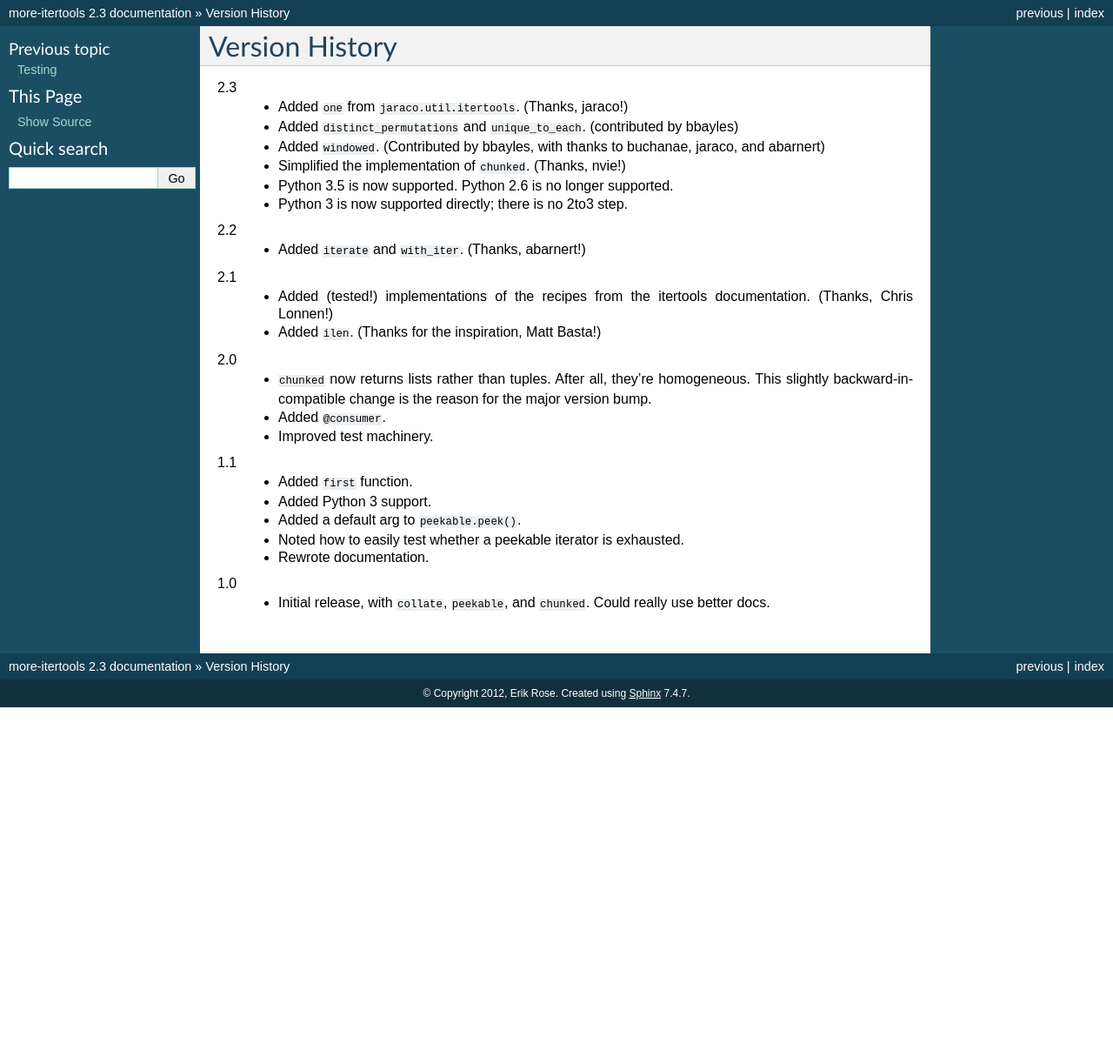
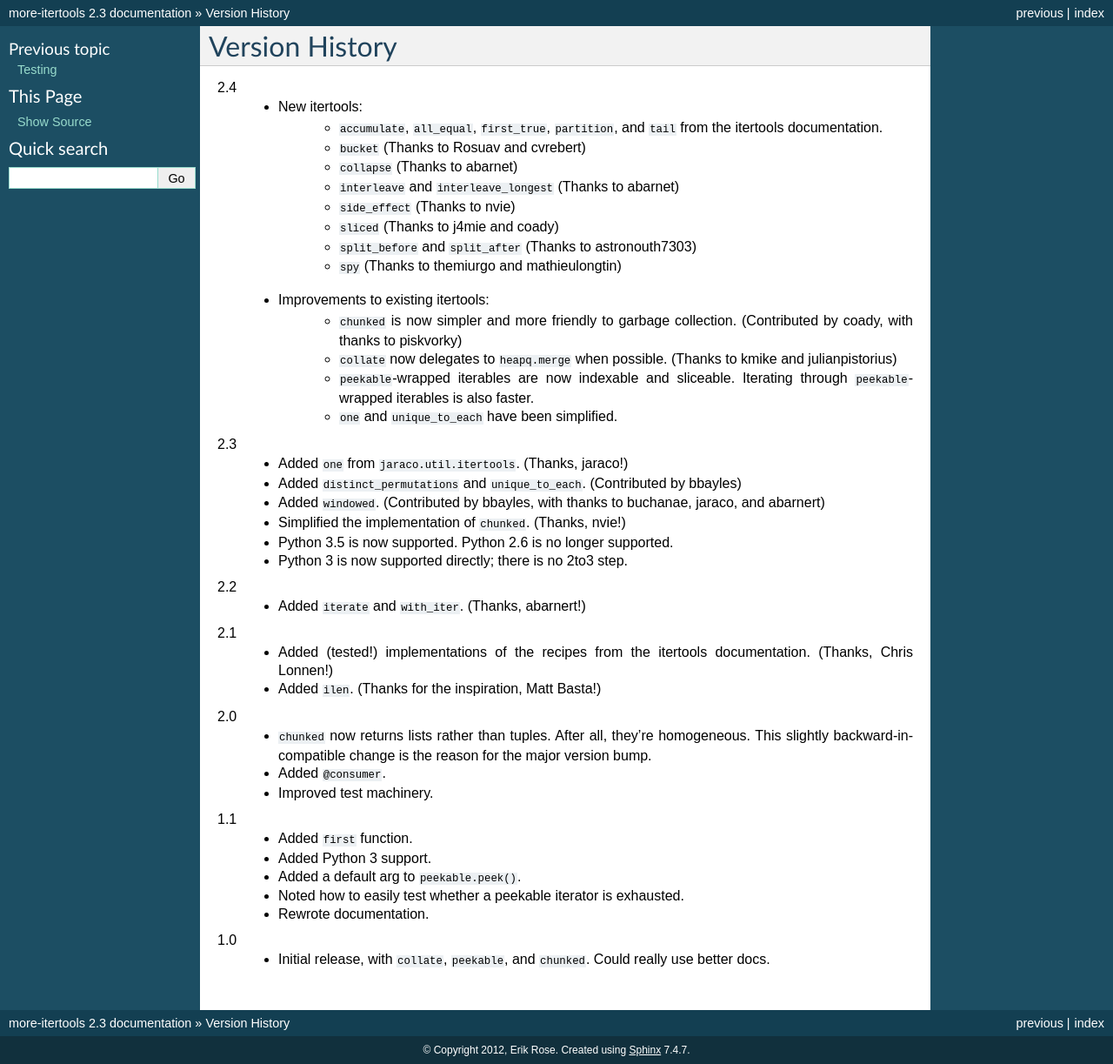
Before and after one commit to more-itertools/more-itertools, a Sphinx documentation site: the page built from docs/versions.rst, in a window 1280 px wide. Shown: the whole page at 87% size. Built offline with Sphinx 7.4.7, drawn with Linux system fonts in a browser that asks for light colours; before the commit the page ends 900 px from its top, so only the background shows below that.

Commit message:
Update changelog for 2.4

```diff
--- a/docs/versions.rst
+++ b/docs/versions.rst
@@ -2,9 +2,30 @@
 Version History
 ===============
 
+2.4
+    * New itertools:
+        * ``accumulate``, ``all_equal``, ``first_true``, ``partition``, and
+          ``tail`` from the itertools documentation.
+        * ``bucket`` (Thanks to Rosuav and cvrebert)
+        * ``collapse`` (Thanks to abarnet)
+        * ``interleave`` and ``interleave_longest`` (Thanks to abarnet)
+        * ``side_effect`` (Thanks to nvie)
+        * ``sliced`` (Thanks to j4mie and coady)
+        * ``split_before`` and ``split_after`` (Thanks to astronouth7303)
+        * ``spy`` (Thanks to themiurgo and mathieulongtin)
+    * Improvements to existing itertools:
+        * ``chunked`` is now simpler and more friendly to garbage collection.
+          (Contributed by coady, with thanks to piskvorky)
+        * ``collate`` now delegates to ``heapq.merge`` when possible.
+          (Thanks to kmike and julianpistorius)
+        * ``peekable``-wrapped iterables are now indexable and sliceable.
+          Iterating through ``peekable``-wrapped iterables is also faster.
+        * ``one`` and ``unique_to_each`` have been simplified.
+
+
 2.3
     * Added ``one`` from ``jaraco.util.itertools``. (Thanks, jaraco!)
-    * Added ``distinct_permutations`` and ``unique_to_each``. (contributed by
+    * Added ``distinct_permutations`` and ``unique_to_each``. (Contributed by
       bbayles)
     * Added ``windowed``. (Contributed by bbayles, with thanks to buchanae,
       jaraco, and abarnert)
```
